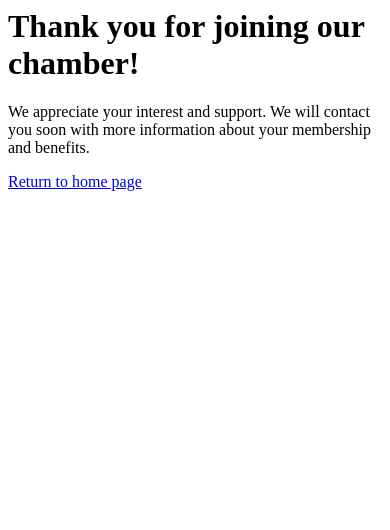
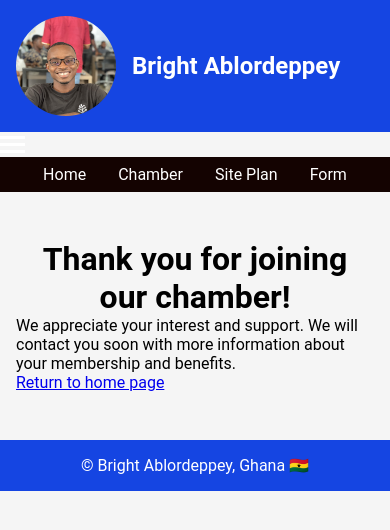
Before and after one commit to ablord33/wdd230, a plain HTML site: page chamber/thankyou.html in a window 390 px wide. Drawn offline with Linux system fonts and the light colour scheme.

Commit message:
css for thank  you page added

```diff
--- a/chamber/thankyou.html
+++ b/chamber/thankyou.html
@@ -1,22 +1,35 @@
-<!-- Copy the header, navigation, and footer content from your index.html page -->
-<html>
+<!DOCTYPE html>
+<html lang="en">
 <head>
-  <!-- Add your existing CSS file here -->
-  <link rel="stylesheet" href="style.css">
+    <meta charset="UTF-8">
+    <meta name="viewport" content="width=device-width, initial-scale=1.0">
+    <title>Bright Ablordeppey - WDD 230 - Web Frontend Development</title>
+    <meta name="description" content="WDD 230 - Web Frontend Development course assignment portal by [Student Name]. Learn to plan, design, and develop websites using HTML, CSS, and JavaScript.">
+    <meta name="author" content="Bright Ablordeppey">
+    <link rel="stylesheet" href="../styles/base.css">
+    <link rel="stylesheet" href="styles/larger.css">
+    <script src="https://kit.fontawesome.com/e771e00fa1.js" crossorigin="anonymous"></script>
+    <script src="scripts/myScripts.js"></script>
 </head>
 <body>
-  <header>
-    <!-- Your header content here -->
-  </header>
-  <nav>
-    <!-- Your navigation content here -->
-  </nav>
+    <header>
+        <img src="../images/homepage-image.jpg" alt="Profile photo of Bright Ablordeppey">
+        <span>Bright Ablordeppey</span>
+    </header>
+    <button id="hamburger" class="hamburger">
+        <span></span>
+        <span></span>
+        <span></span>
+    </button>
+    <nav>
+        <ul>
+            <li><a href="../index.html">Home</a></li>
+            <li><a href="chamber/index.html">Chamber</a></li>
+            <li><a href="week01/chamber-site-plan.html">Site Plan</a></li>
+            <li><a href="form.html">Form</a></li>
+        </ul>
+    </nav>
   <main>
-    <!-- Create a <div> element to display a thank you message -->
-    <!-- Use the class attribute to specify a CSS class for the div -->
-    <!-- Use the <h1> element to provide a heading for the message -->
-    <!-- Use the <p> element to provide some text for the message -->
-    <!-- Use the <a> element to provide a link to the home page -->
     <div class="thank-you">
       <h1>Thank you for joining our chamber!</h1>
       <p>We appreciate your interest and support. We will contact you soon with more information about your membership and benefits.</p>
@@ -24,7 +37,8 @@
     </div>
   </main>
   <footer>
-    <!-- Your footer content here -->
-  </footer>
+    <p>© <span id="year"></span> Bright Ablordeppey, Ghana 🇬🇭</p>
+    <p id="lastModified"></p>
+</footer>
 </body>
 </html>
```
Also changed, not shown: chamber/join.html (+5 -8 lines).
